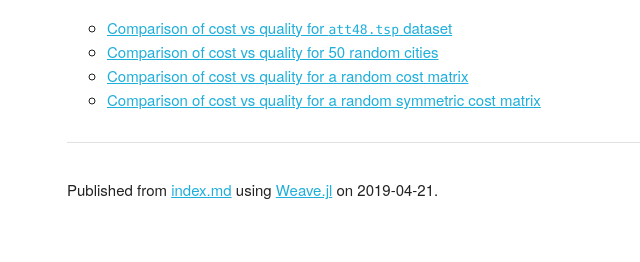
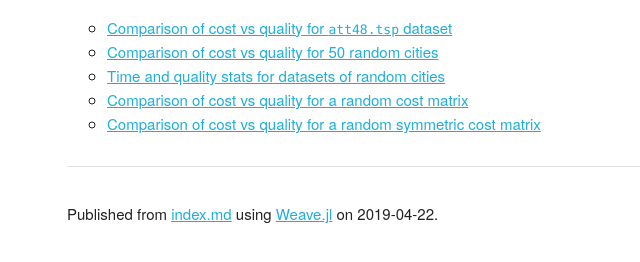
Before and after one commit to ericphanson/TravelingSalesmanBenchmarks.jl, a plain HTML site: page index.html in a window 1280 px wide. Shown: the part 144-406 px from the top of the page, without its empty margins (93-733 px from the left). Drawn offline with nearby package versions, Linux system fonts and the light colour scheme; some packages are replaced by stand-ins of ours.

Commit message:
add new benchmark file

```diff
--- a/index.html
+++ b/index.html
@@ -669,6 +669,8 @@ div.title {text-align: center;}
 </li>
 <li><p><a href="html/random_50_cities_cost_vs_quality.html">Comparison of cost vs quality for 50 random cities</a></p>
 </li>
+<li><p><a href="html/random_50_cities_stats.html">Time and quality stats for datasets of random cities</a></p>
+</li>
 <li><p><a href="html/random_50_cost_vs_quality.html">Comparison of cost vs quality for a random cost matrix</a></p>
 </li>
 <li><p><a href="html/random_50_symmetric_cost_vs_quality.html">Comparison of cost vs quality for a random symmetric cost matrix</a></p>
@@ -681,7 +683,7 @@ div.title {text-align: center;}
           <div class="footer"><p>
           Published from <a href="index.md">index.md</a> using
           <a href="http://github.com/mpastell/Weave.jl">Weave.jl</a>
-           on 2019-04-21.
+           on 2019-04-22.
           <p></div>
 
 
```
Also changed, not shown: 4 other files.
